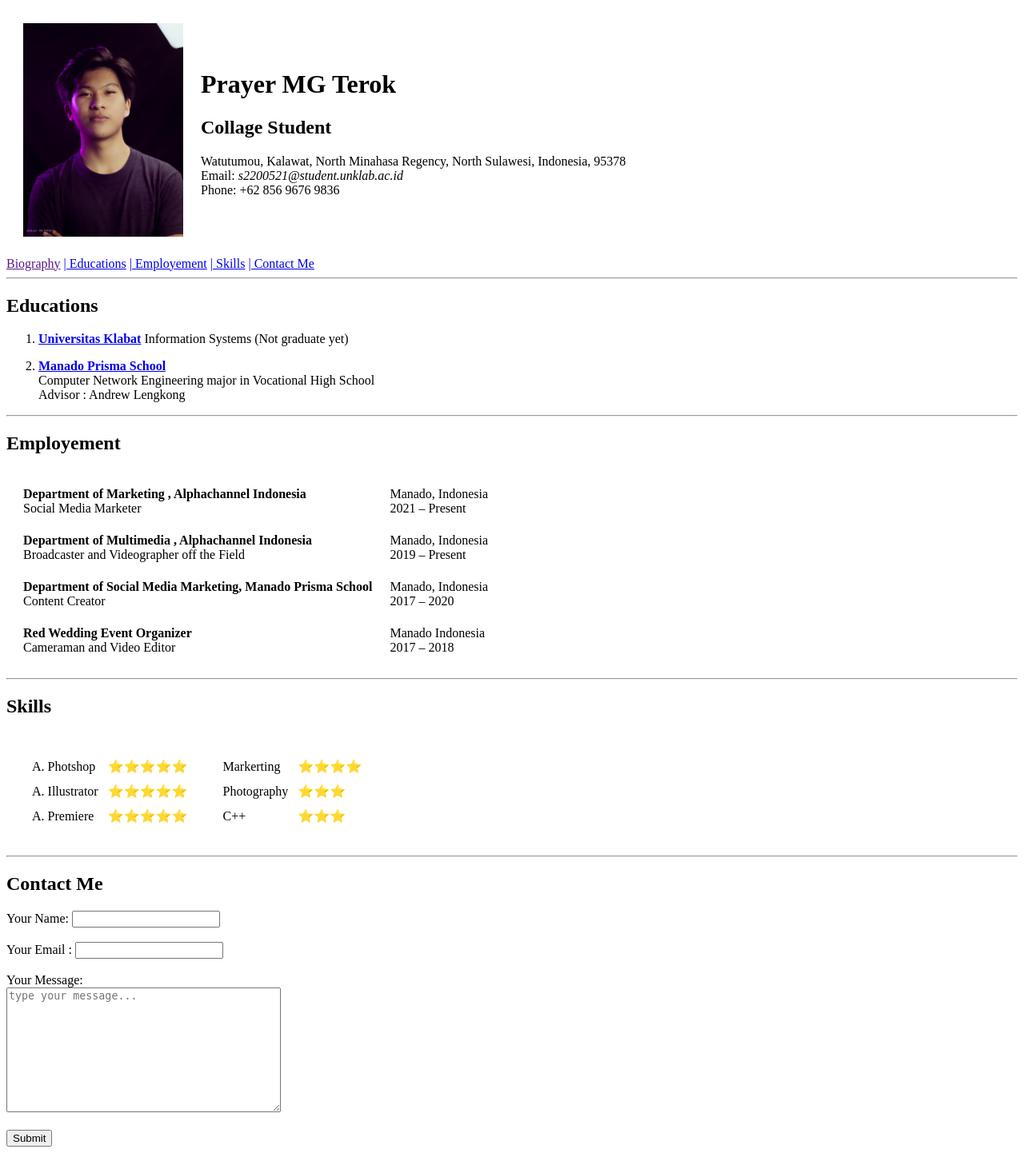
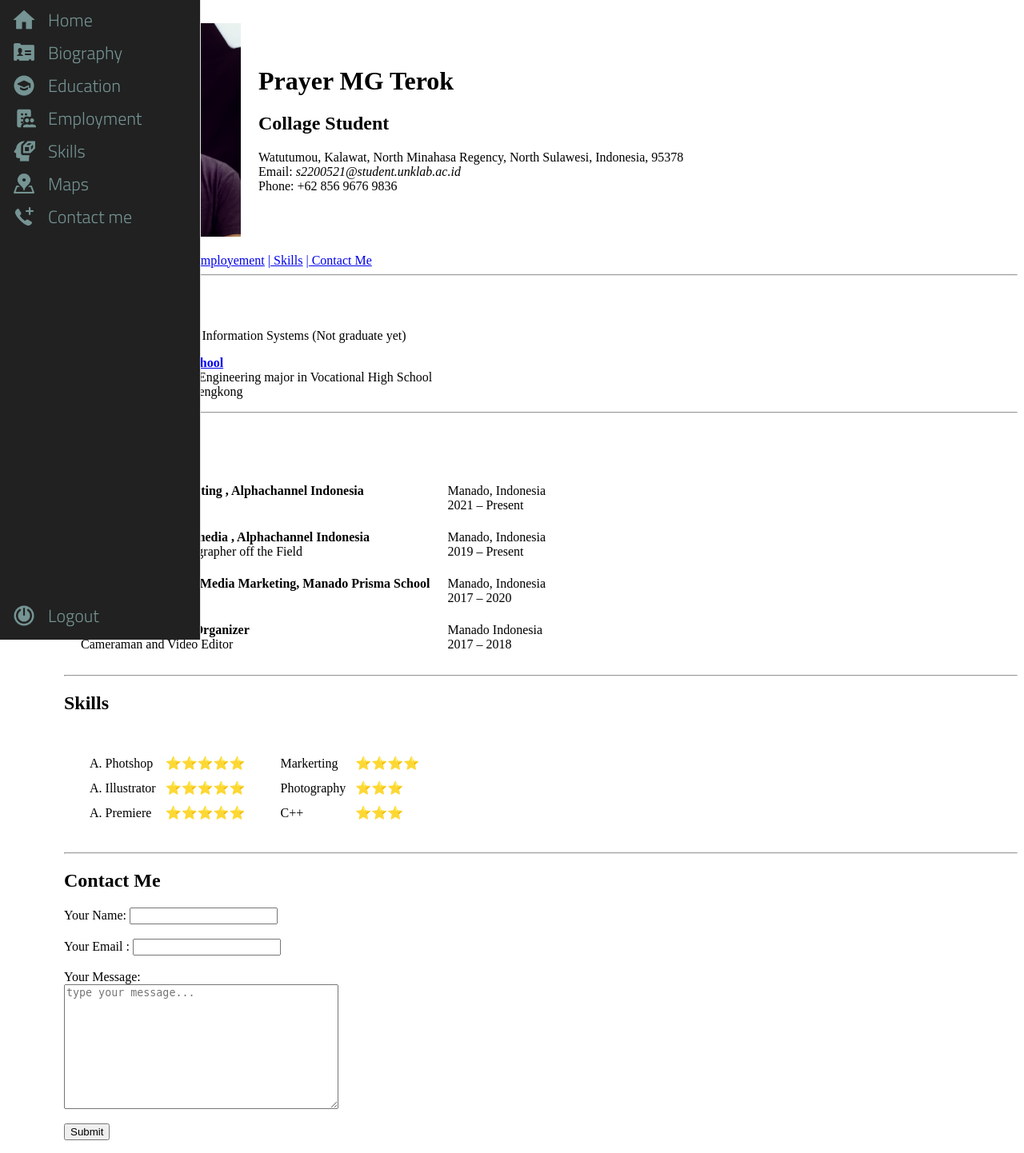
Before and after one commit to MG177/CV, a PHP site: page / in a window 1280 px wide. Shown: the whole page at 80% size. Run offline with PHP 8.4, Linux system fonts and the light colour scheme; some web fonts are replaced.

Commit message:
connect index with sidebar

```diff
--- a/index.html
+++ b/index.php
@@ -1,15 +1,18 @@
+<?php include 'sidebar.php';?>
+
 <!DOCTYPE html>
 <html lang="en">
   <head>
     <meta charset="UTF-8" />
     <meta name="viewport" content="width=device-width, initial-scale=1.0" />
-    <meta name="description" content="Stenly Ibrahim Adam Homepage" />
+    <meta name="description" content="sebuah CV yang awalnya berkembang dari tugas sekolah" />
     <meta
       name="keywords"
-      content="Stenly Ibrahim Adam, Fuzzy, Fuzzy Interpolation"
+      content="Prayer MG Terok, CV, Alphachannel, Unklab"
     />
-    <meta name="author" content="Stenly Ibrahim Adam" />
+    <meta name="author" content="Prayer MG Terok" />
     <title>CV</title>
+    <link rel="stylesheet" href="style/style.css">
   </head>
   <body>
     <header>
@@ -162,7 +165,7 @@
         </tr>
       </table>
     </section>
-    <section id="contact-me">
+    <section id="contact">
       <hr />
       <h1>Contact Me</h1>
       <form>
--- /dev/null
+++ b/sidebar.php
@@ -0,0 +1,78 @@
+<html>
+  <head>
+ <link rel="stylesheet" href="style/side.css">
+  </head>
+  <body><div class="area"></div><nav class="main-menu">
+            <ul>
+                <li>
+                    <a href="#">
+                        <i class="fa home fa-2x"><img src="icon/home.png"></i>
+                        <span class="nav-text">
+                            Home
+                        </span>
+                    </a>
+
+                </li>
+                <li class="has-subnav">
+                    <a href="#">
+                        <i class="fa Biography fa-2x"><img src="icon/biography.png"></i>
+                        <span class="nav-text">
+                            Biography
+                        </span>
+                    </a>
+                </li>
+                <li>
+                    <a href="#educations">
+                       <i class="fa Education fa-2x"><img src="icon/education.png"></i>
+                        <span class="nav-text">
+                            Education
+                        </span>
+                    </a>
+                </li>
+                <li>
+                    <a href="#employment">
+                       <i class="fa Employment fa-2x"><img src="icon/employment.png"></i>
+                        <span class="nav-text">
+                            Employment
+                        </span>
+                    </a>
+                </li>
+                <li>
+                    <a href="#skills">
+                        <i class="fa skill fa-2x"><img src="icon/skills.png"></i>
+                        <span class="nav-text">
+                            Skills
+                        </span>
+                    </a>
+                </li>
+                <li>
+                   <a href="#">
+                        <i class="fa map fa-2x"><img src="icon/map.png"></i>
+                        <span class="nav-text">
+                            Maps
+                        </span>
+                    </a>
+                </li>
+                <li>
+                   <a href="#contact">
+                        <i class="fa contact fa-2x"><img src="icon/contact.png"></i>
+                        <span class="nav-text">
+                            Contact me
+                        </span>
+                    </a>
+                </li>
+            </ul>
+
+            <ul class="logout">
+                <li>
+                   <a href="#">
+                         <i class="fa out fa-2x"><img src="icon/out.png"></i>
+                        <span class="nav-text">
+                            Logout
+                        </span>
+                    </a>
+                </li>
+            </ul>
+        </nav>
+  </body>
+    </html>
--- /dev/null
+++ b/style/side.css
@@ -0,0 +1,128 @@
+/* @import url(//netdna.bootstrapcdn.com/font-awesome/4.0.3/css/font-awesome.css); */
+@import url(https://fonts.googleapis.com/css?family=Titillium+Web:300);
+
+.fa-2x {
+font-size: 2em;
+}
+.fa {
+position: relative;
+display: table-cell;
+width: 60px;
+height: 36px;
+text-align: center;
+vertical-align: middle;
+font-size:20px;
+}
+
+
+.main-menu:hover,nav.main-menu.expanded {
+width:250px;
+overflow:visible;
+
+}
+
+.main-menu {
+background:#212121;
+border-right:1px solid #e5e5e5;
+position:fixed;
+top:0;
+bottom:0;
+height:100%;
+left:0;
+width:60px;
+overflow:hidden;
+-webkit-transition:width .05s linear;
+transition:width .05s linear;
+z-index:1000;
+
+}
+
+.main-menu>ul {
+margin:7px 0;
+}
+
+.main-menu li {
+position:relative;
+display:block;
+width:250px;
+}
+
+.main-menu li>a {
+position:relative;
+display:table;
+border-collapse:collapse;
+border-spacing:0;
+color:#759493;
+ font-family: arial;
+font-size: 22px;
+text-decoration:none;
+-webkit-transition:all .1s linear;
+transition:all .1s linear;
+margin-bottom: 5px;
+}
+
+.main-menu .nav-icon {
+position:relative;
+display:table-cell;
+width:60px;
+height:36px;
+text-align:center;
+vertical-align:middle;
+font-size:18px;
+}
+
+.main-menu .nav-text {
+position:relative;
+display:table-cell;
+vertical-align:middle;
+width:190px;
+  font-family: 'Titillium Web', sans-serif;
+}
+
+.main-menu>ul.logout {
+position:absolute;
+left:0;
+bottom:0;
+}
+
+.no-touch .scrollable.hover {
+overflow-y:hidden;
+}
+
+.no-touch .scrollable.hover:hover {
+overflow-y:auto;
+overflow:visible;
+}
+
+a:hover,a:focus {
+text-decoration:none;
+}
+
+nav {
+-webkit-user-select:none;
+-moz-user-select:none;
+-ms-user-select:none;
+-o-user-select:none;
+user-select:none;
+}
+
+nav ul,nav li {
+outline:0;
+margin:0;
+padding:0;
+}
+.main-menu li:hover>a,nav.main-menu li.active>a,.dropdown-menu>li>a:hover,.dropdown-menu>li>a:focus,.dropdown-menu>.active>a,.dropdown-menu>.active>a:hover,.dropdown-menu>.active>a:focus,.no-touch .dashboard-page nav.dashboard-menu ul li:hover a,.dashboard-page nav.dashboard-menu ul li.active a {
+color:#fff;
+background-color:#5fa2db;
+}
+@font-face {
+  font-family: 'Titillium Web';
+  font-style: normal;
+  font-weight: 300;
+  src: local('Titillium WebLight'), local('TitilliumWeb-Light'), url(http://themes.googleusercontent.com/static/fonts/titilliumweb/v2/anMUvcNT0H1YN4FII8wpr24bNCNEoFTpS2BTjF6FB5E.woff) format('woff');
+}
+
+.fa>img{
+    width: 30px;
+    height: 30px;
+}
--- /dev/null
+++ b/style/style.css
@@ -0,0 +1,3 @@
+body{
+    margin-left: 80px;
+}
```
Also changed, not shown: test/index.php (added, +29 -0 lines), test/style.css (added, +57 -0 lines), Icon/biography.png (added), Icon/contact.png (added), Icon/education.png (added), Icon/employment.png (added), Icon/home.png (added), Icon/icons8-applicant-100.png (added), Icon/icons8-user-100.png (added), Icon/map.png (added), Icon/out.png (added), Icon/skills.png (added), style/w3schools.css (added), 1 other file.
